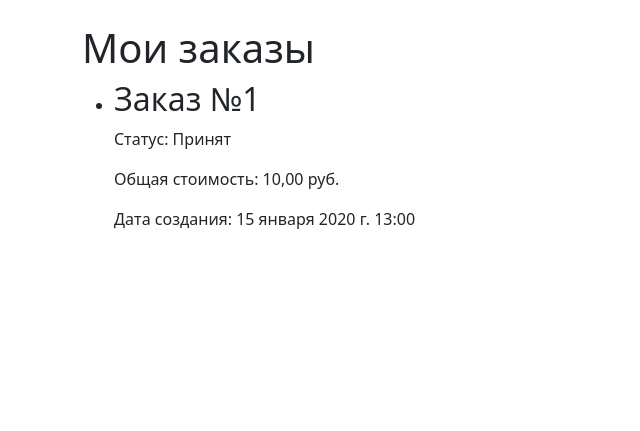
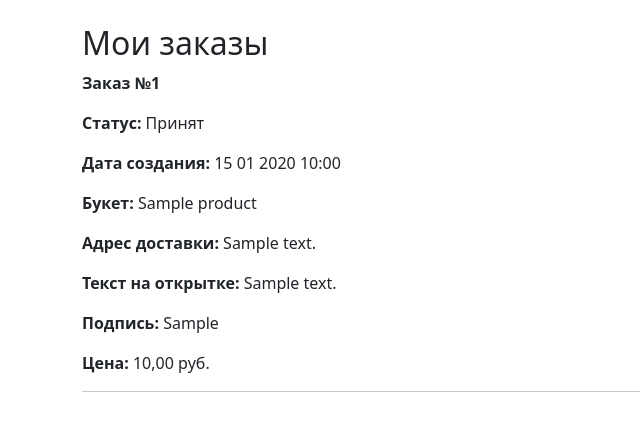
Before and after one commit to Inna-ZCod/FlowerDelivery, a Django app: page /orders/ in a window 1280 px wide. Shown: the part 56-487 px from the top of the page, without its empty margins (0-640 px from the left). Run offline with Django 5.2, Linux system fonts and the light colour scheme; a user stored in the database is signed in; tables that the repository leaves empty hold one stand-in row (values such as "Sample post").

Commit message:
edit orders text
Теперь обобщающее сообщение формируется правильно и правильно отображается на странице "Мои заказы"

```diff
--- a/flower_delivery/main/templates/main/orders.html
+++ b/flower_delivery/main/templates/main/orders.html
@@ -4,19 +4,24 @@
 
 
 {% block content %}
-    <h1>Мои заказы</h1>
-    <ul>
-        {% for order in orders %}
-        <li>
-            <h2>Заказ №{{ order.id }}</h2>
-            <p>Статус: {{ order.get_status_display }}</p>
-            <p>Общая стоимость: {{ order.total_price }} руб.</p>
-            <p>Дата создания: {{ order.created_at }}</p>
-        </li>
-        {% empty %}
-        <p>У вас ещё нет заказов.</p>
+<h2>Мои заказы</h2>
+
+{% for order in orders %}
+    <div class="order-item">
+        <p><strong>Заказ №{{ order.order_id }}</strong></p>
+        <p><strong>Статус:</strong> {{ order.status }}</p>
+        <p><strong>Дата создания:</strong> {{ order.created_at }}</p>
+        <p><strong>Букет:</strong> {{ order.bouquet_name }}</p>
+        <p><strong>Адрес доставки:</strong> {{ order.delivery_address }}</p>
+
+        {% for label, value in order.card_info %}
+            <p><strong>{{ label }}</strong> {{ value }}</p>
         {% endfor %}
-    </ul>
+
+        <p><strong>Цена:</strong> {{ order.price }} руб.</p>
+    </div>
+    <hr>
+{% endfor %}
 
 
 <!-- Кнопка подключения телеграм-бота -->
--- a/flower_delivery/main/views.py
+++ b/flower_delivery/main/views.py
@@ -5,7 +5,26 @@ from django.contrib.auth.forms import PasswordChangeForm
 from django.contrib.auth import login, logout, update_session_auth_hash
 from .forms import OrderForm, UserRegistrationForm
 from .models import Product, Cart, Order
+from django import template
 
+# функции для извлечения текста открытки и подписи
+register = template.Library()
+
+@register.filter
+def get_card_text(card_info):
+    """Извлекает текст на открытке, если он есть"""
+    for label, value in card_info:
+        if label == "Текст на открытке:":
+            return value
+    return ""
+
+@register.filter
+def get_signature(card_info):
+    """Извлекает подпись, если она есть"""
+    for label, value in card_info:
+        if label == "Подпись:":
+            return value
+    return ""
 
 
 def catalog(request):
@@ -86,19 +105,25 @@ def confirm_order(request):
         messages.error(request, "Ваша корзина пуста. Добавьте товары, чтобы оформить заказ.")
         return redirect('cart')
 
-    # Проверяем, есть ли пустые адреса
     if request.method == "POST":
         missing_addresses = [item for item in cart_items if not request.POST.get(f"address_{item.id}", "").strip()]
         if missing_addresses:
             messages.warning(request, "Укажите адрес доставки для всех товаров в корзине.")
             return redirect('cart')
 
-    # Формируем структуру заказа
+        # ✅ Сохраняем введенные данные в Cart
+        for item in cart_items:
+            item.address = request.POST.get(f"address_{item.id}", "").strip()
+            item.card_text = request.POST.get(f"card_text_{item.id}", "").strip()
+            item.signature = request.POST.get(f"signature_{item.id}", "").strip()
+            item.save()
+
+    # ✅ Формируем структуру заказа для отображения на странице подтверждения
     order_summary = []
     for item in cart_items:
-        address = request.POST.get(f"address_{item.id}", "").strip()
-        text = request.POST.get(f"card_text_{item.id}", "").strip()
-        signature = request.POST.get(f"signature_{item.id}", "").strip()
+        address = item.address  # Теперь берем из Cart, а не из POST
+        text = item.card_text
+        signature = item.signature
 
         # Логика формирования текста открытки
         if text and signature:
@@ -123,7 +148,7 @@ def confirm_order(request):
         order_summary.append({
             "bouquet_name": item.product.name,
             "delivery_address": address,
-            "card_info": card_info,  # Теперь передаем список пар
+            "card_info": card_info,  # ✅ Теперь передаем список пар
             "price": item.product.price,
         })
 
@@ -143,30 +168,30 @@ def finalize_order(request):
         messages.error(request, "Ваша корзина пуста. Добавьте товары, чтобы оформить заказ.")
         return redirect('cart')
 
-    if request.method == "POST":
-        user = request.user
-        telegram_chat_id = user.telegram_chat_id
+    user = request.user
+    telegram_chat_id = user.telegram_chat_id
 
-        for item in cart_items:
-            order = Order.objects.create(
-                user=user,
-                telegram_chat_id=telegram_chat_id,
-                status='accepted',
-                total_price=item.product.price,
-                address=item.address,
-                card_text=item.card_text,
-                signature=item.signature,
-            )
-            order.products.set([item.product])
-            order.save()
+    for item in cart_items:
+        print(f"📌 Оформляем заказ для {user.username}: {item.product.name}")
+        print(f"➡ Адрес: {item.address}")
+        print(f"➡ Текст открытки: {item.card_text}")
+        print(f"➡ Подпись: {item.signature}")
 
-        # Очищаем корзину
-        cart_items.delete()
+        order = Order.objects.create(
+            user=user,
+            telegram_chat_id=telegram_chat_id,
+            status='accepted',
+            total_price=item.product.price,
+            address=item.address,  # ✅ Теперь берем данные из Cart!
+            card_text=item.card_text,
+            signature=item.signature,
+        )
+        order.products.set([item.product])
+        order.save()
 
-        # Перенаправляем пользователя на "Мои заказы"
-        return redirect('user_orders')
+    cart_items.delete()  # ✅ Очищаем корзину
 
-    return redirect('cart')
+    return redirect('user_orders')  # Перенаправляем на "Мои заказы"
 
 
 
@@ -181,7 +206,48 @@ def user_orders(request):
         return redirect('login')
 
     orders = Order.objects.filter(user=request.user).order_by('-created_at')
-    return render(request, 'main/orders.html', {'orders': orders})
+
+    # Перевод статусов на русский
+    status_translation = {
+        "accepted": "Принят",
+        "processing": "В сборке",
+        "delivering": "В пути",
+        "delivered": "Доставлен"
+    }
+
+    formatted_orders = []
+    for order in orders:
+        # Формируем корректное сообщение об открытке
+        if order.card_text and order.signature:
+            card_info = [
+                ("Текст на открытке:", order.card_text),
+                ("Подпись:", order.signature)
+            ]
+        elif order.card_text:
+            card_info = [
+                ("Текст на открытке:", order.card_text),
+                ("Подпись:", "Без подписи")
+            ]
+        elif order.signature:
+            card_info = [
+                ("Текст на открытке:", order.signature)
+            ]
+        else:
+            card_info = [
+                ("Текст на открытке:", "Без открытки")
+            ]
+
+        formatted_orders.append({
+            "order_id": order.id,
+            "status": status_translation.get(order.status, order.status),  # Переводим статус
+            "created_at": order.created_at.strftime("%d %m %Y %H:%M"),  # Форматируем дату
+            "bouquet_name": order.products.first().name,  # Название букета
+            "delivery_address": order.address if order.address else "Адрес не указан",
+            "card_info": card_info,  # Открытка и подпись
+            "price": order.total_price,  # Цена
+        })
+
+    return render(request, 'main/orders.html', {'orders': formatted_orders})
 
 
 # Выход пользователя из аккаунта
```
Also changed, not shown: flower_delivery/main/templates/main/cart.html (+4 -4 lines), flower_delivery/main/templates/main/cart_confirm.html (+8 -0 lines), flower_delivery/main/templatetags/custom_filters.py (added, +19 -0 lines).
